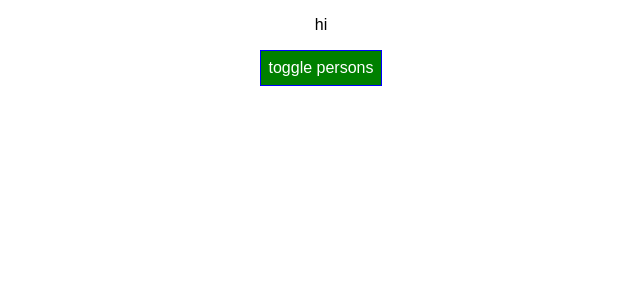
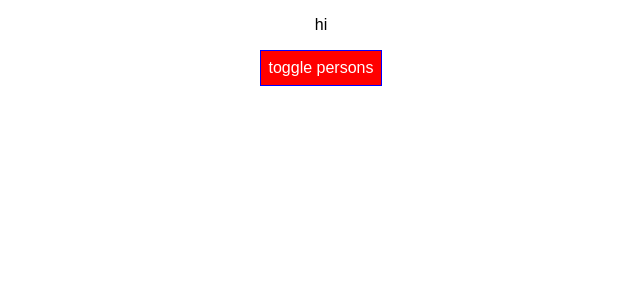
Before and after one commit to dogukanacet/react-app, a React (Create React App) app: page / in a window 1280 px wide. Shown: the top 300 px of the page, without its empty margins (319-959 px from the left). Built offline with nearby package versions, Linux system fonts and the light colour scheme.

Commit message:
no message

```diff
--- a/package.json
+++ b/package.json
@@ -6,7 +6,8 @@
     "radium": "^0.26.1",
     "react": "^17.0.1",
     "react-dom": "^17.0.1",
-    "react-scripts": "1.1.5"
+    "react-scripts": "1.1.5",
+    "styled-components": "^5.2.1"
   },
   "scripts": {
     "start": "react-scripts start",
--- a/src/App.js
+++ b/src/App.js
@@ -1,38 +1,50 @@
-import React, { Component } from 'react';
+import React, { Component } from "react";
 
-import './App.css';
-import Radium, { StyleRoot } from 'radium'
+import "./App.css";
+import styled from "styled-components";
 
-import Person from './Person/Person'
+import Person from "./Person/Person";
 
+const StyledButton = styled.button`
+  background-color: ${(props) => (props.alt ? "green" : "red")};
+  color: white;
+  font: inherit;
+  border: 1px solid blue;
+  padding: 8px;
+  cursor: pointer;
+
+  &:hover {
+    background-color: ${(props) => (props.alt ? "lightgreen" : "salmon")};
+    color: black;
+  }
+`;
 
 class App extends Component {
-
-  state = ({
+  state = {
     persons: [
       { id: "qwe1", name: "a", age: "1" },
       { id: "qwrdfs2", name: "s", age: "2" },
-      { id: "sgfds3", name: "d", age: "3" }
+      { id: "sgfds3", name: "d", age: "3" },
     ],
     showPersons: false,
-    otherState: "other value"
-  })
+    otherState: "other value",
+  };
 
   nameChangedHandler = (event, id) => {
-    const personIndex = this.state.persons.findIndex(p => {
-      return p.id === id
-    })
+    const personIndex = this.state.persons.findIndex((p) => {
+      return p.id === id;
+    });
 
     // const person = Object.assign({}, this.state.persons[personIndex])
-    const person = { ...this.state.persons[personIndex] }
+    const person = { ...this.state.persons[personIndex] };
 
-    person.name = event.target.value
+    person.name = event.target.value;
 
-    const persons = [...this.state.persons]
-    persons[personIndex] = person
+    const persons = [...this.state.persons];
+    persons[personIndex] = person;
 
-    this.setState({ persons: persons })
-  }
+    this.setState({ persons: persons });
+  };
 
   // switchNameHandler = (newName) => {
   //   // console.log("clicked")
@@ -47,79 +59,69 @@ class App extends Component {
 
   deletePersonHandler = (personIndex) => {
     // alternative -  const persons= this.state.persons.slice()
-    const persons = [...this.state.persons]
+    const persons = [...this.state.persons];
 
-    persons.splice(personIndex, 1)
+    persons.splice(personIndex, 1);
     this.setState({
-      persons: persons
-    })
-  }
+      persons: persons,
+    });
+  };
 
   togglePersonsHandler = () => {
-    const doesShow = this.state.showPersons
+    const doesShow = this.state.showPersons;
     this.setState({
-      showPersons: !doesShow
-    })
-  }
+      showPersons: !doesShow,
+    });
+  };
 
   render() {
-
-    const style = {
-      backgroundColor: 'green',
-      color: "white",
-      font: 'inherit',
-      border: '1px solid blue',
-      padding: '8px',
-      cursor: 'pointer',
-      ':hover': {
-        backgroundColor: 'lightgreen',
-        color: 'black',
-      }
-    }
-
-    let persons = null
+    let persons = null;
 
     if (this.state.showPersons) {
       persons = (
         <div>
           {this.state.persons.map((person, index) => {
-            return <Person
+            return (
+              <Person
                 click={this.deletePersonHandler.bind(this, index)}
                 changed={(event) => this.nameChangedHandler(event, person.id)}
                 name={person.name}
                 age={person.age}
-              key={person.id} />
+                key={person.id}
+              />
+            );
           })}
         </div>
-      )
-      style.backgroundColor = "red"
-      style[':hover'] = {
-        backgroundColor: 'salmon',
-        color: 'black',
-      }
+      );
+      // style.backgroundColor = "red";
+      // style[":hover"] = {
+      //   backgroundColor: "salmon",
+      //   color: "black",
+      // };
     }
 
-    const classes = []
+    const classes = [];
     if (this.state.persons.length <= 2) {
-      classes.push('red')
+      classes.push("red");
     }
     if (this.state.persons.length <= 1) {
-      classes.push('bold')
+      classes.push("bold");
     }
 
     return (
-      <StyleRoot>
       <div className="App">
-          <p className={classes.join(' ')}> hi </p>
-          <button
-            style={style}
-            onClick={this.togglePersonsHandler} > toggle persons
-        </button> {persons}
+        <p className={classes.join(" ")}> hi </p>
+        <StyledButton
+          alt={this.state.showPersons}
+          onClick={this.togglePersonsHandler}
+        >
+          toggle persons
+        </StyledButton>
+        {persons}
       </div>
-      </StyleRoot>
     );
     // return React.createElement('div', {className: 'App' }, React.createElement('h1', null, 'hi'))
   }
 }
 
-export default Radium(App);
+export default App;
--- a/src/Person/Person.css
+++ b/src/Person/Person.css
@@ -1,4 +1,4 @@
-.Person {
+/* .Person {
     width: 60%;
     margin: 16px auto;
     border: 1px solid #eeeeee;
@@ -7,7 +7,7 @@
     text-align: center;
 }
 
-/* @media(min-width:500px) {
+@media(min-width:500px) {
     .Person {
         width: 450px;
     }
--- a/src/Person/Person.js
+++ b/src/Person/Person.js
@@ -1,27 +1,37 @@
-import React from 'react'
+import React from "react";
 
-import './Person.css'
-import Radium from 'radium'
+import "./Person.css";
+import styled from "styled-components";
+
+const StyledDiv = styled.div`
+  width: 60%;
+  margin: 16px auto;
+  border: 1px solid #eeeeee;
+  box-shadow: 0 2px 3px #ccc;
+  padding: 16px;
+  text-align: center;
+
+  @media (min-width: 500px) {
+    width: 450px;
+  }
+`;
 
 const person = (props) => {
+  let message = "years old";
+  if (props.age < 2) {
+    message = "year old";
+  }
 
-    let message = "years old"
-    if (props.age < 2) {
-        message = "year old"
-    }
+  return (
+    // <div className="Person" style={style}>
+    <StyledDiv>
+      <p onClick={props.click}>
+        {" "}
+        Person.js {props.name} - {props.age} {message} {props.children}
+      </p>
+      <input type="text" value={props.name} onChange={props.changed} />
+    </StyledDiv>
+  );
+};
 
-    const style = {
-        '@media(min-width:500px)': {
-            width: '450px'
-        }
-    }
-
-    return (
-        <div className="Person" style={style}>
-            <p onClick={props.click}>Person.js {props.name} - {props.age} {message} {props.children}</p>
-            <input type="text" value={props.name} onChange={props.changed} />
-        </div>
-    )
-}
-
-export default Radium(person)
+export default person;
```
Also changed, not shown: 1 other file (tests, documents, lock files or other folders). Lines whose indentation alone changed are shown as unchanged.
